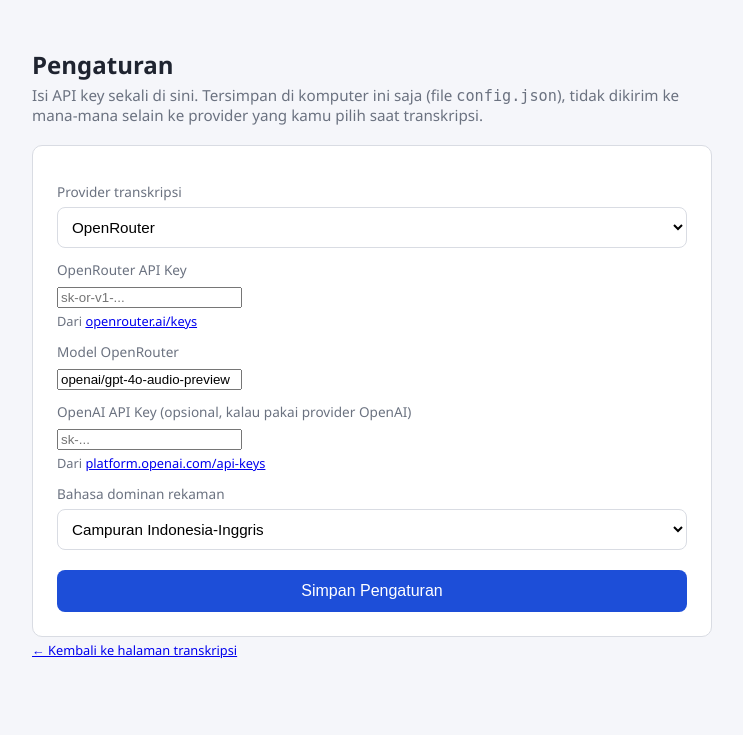
After one commit to masbil27/develop, a Flask app: page /settings in a window 1280 px wide. The commit adds this page. Shown: the top 735 px of the page, without its empty margins (268-1011 px from the left). Run offline with Flask 3, Linux system fonts and the light colour scheme.

Commit message:
Add no-terminal Windows launcher and GUI settings page
Non-technical users can now double-click "Jalankan Aplikasi.bat" to
set up (first run only) and start the app, with the browser opening
automatically. API keys are configured through a new /settings page
(saved to a local gitignored config.json) instead of editing .env by
hand, and ffmpeg can be dropped into ffmpeg_bin/ without touching the
system PATH. Adds PANDUAN_WINDOWS.md with step-by-step, jargon-free
setup instructions.

Co-Authored-By: Claude Sonnet 5 <noreply@anthropic.com>
Claude-Session: https://claude.ai/code/session_01WJtDKJvLVPjpNTps1PF1XX

```diff
--- /dev/null
+++ b/app/config_store.py
@@ -0,0 +1,42 @@
+"""Penyimpanan konfigurasi lokal (config.json) supaya user bisa isi API key
+lewat halaman web, tanpa perlu edit file .env secara manual."""
+import json
+from pathlib import Path
+from typing import Any
+
+CONFIG_PATH = Path(__file__).resolve().parent.parent / "config.json"
+
+DEFAULTS: dict[str, Any] = {
+    "provider": "openrouter",
+    "openrouter_api_key": "",
+    "openrouter_model": "openai/gpt-4o-audio-preview",
+    "openai_api_key": "",
+    "openai_model": "whisper-1",
+    "language_hint": "mixed",
+}
+
+
+def load_config() -> dict[str, Any]:
+    if not CONFIG_PATH.exists():
+        return dict(DEFAULTS)
+    try:
+        data = json.loads(CONFIG_PATH.read_text(encoding="utf-8"))
+    except (json.JSONDecodeError, OSError):
+        return dict(DEFAULTS)
+    merged = dict(DEFAULTS)
+    merged.update({k: v for k, v in data.items() if k in DEFAULTS})
+    return merged
+
+
+def save_config(data: dict[str, Any]) -> None:
+    current = load_config()
+    current.update({k: v for k, v in data.items() if k in DEFAULTS})
+    CONFIG_PATH.write_text(json.dumps(current, indent=2, ensure_ascii=False), encoding="utf-8")
+
+
+def is_configured(config: dict[str, Any]) -> bool:
+    if config["provider"] == "openrouter":
+        return bool(config.get("openrouter_api_key"))
+    if config["provider"] == "openai":
+        return bool(config.get("openai_api_key"))
+    return False
--- a/app/static/style.css
+++ b/app/static/style.css
@@ -119,6 +119,33 @@ button:hover { background: #1730a6; }
   white-space: pre-wrap;
 }
 
+.notice {
+  background: #eaf7ee;
+  color: #1e7e34;
+  border: 1px solid #bfe6c9;
+  border-radius: 8px;
+  padding: 12px 14px;
+  margin-top: 16px;
+  font-size: 0.9rem;
+}
+
+select {
+  width: 100%;
+  padding: 10px;
+  border: 1px solid var(--border);
+  border-radius: 8px;
+  font-size: 0.95rem;
+  background: white;
+}
+
+.settings-link {
+  display: inline-block;
+  margin-top: 10px;
+  font-size: 0.85rem;
+  color: var(--primary);
+  text-decoration: none;
+}
+
 textarea.transcript {
   width: 100%;
   min-height: 360px;
--- a/app/templates/index.html
+++ b/app/templates/index.html
@@ -11,6 +11,7 @@
     <header>
       <h1>Transkrip Audio/Video ke Teks</h1>
       <p>Unggah file audio/video, atau tempel link YouTube (termasuk siaran live) untuk ditranskripsi.</p>
+      <a class="settings-link" href="{{ url_for('settings') }}">&#9881; Pengaturan (API key, bahasa)</a>
     </header>
 
     {% if error %}
--- /dev/null
+++ b/app/templates/settings.html
@@ -0,0 +1,58 @@
+<!DOCTYPE html>
+<html lang="id">
+<head>
+  <meta charset="UTF-8">
+  <meta name="viewport" content="width=device-width, initial-scale=1.0">
+  <title>Pengaturan</title>
+  <link rel="stylesheet" href="{{ url_for('static', filename='style.css') }}">
+</head>
+<body>
+  <div class="wrap">
+    <header>
+      <h1>Pengaturan</h1>
+      <p>Isi API key sekali di sini. Tersimpan di komputer ini saja (file <code>config.json</code>), tidak dikirim ke mana-mana selain ke provider yang kamu pilih saat transkripsi.</p>
+    </header>
+
+    {% if saved %}
+      <div class="notice">Pengaturan tersimpan.</div>
+    {% endif %}
+    {% if error %}
+      <div class="error">{{ error }}</div>
+    {% endif %}
+
+    <div class="card">
+      <form action="{{ url_for('settings') }}" method="post">
+        <label class="field-label" for="provider">Provider transkripsi</label>
+        <select name="provider" id="provider">
+          <option value="openrouter" {% if config.provider == 'openrouter' %}selected{% endif %}>OpenRouter</option>
+          <option value="openai" {% if config.provider == 'openai' %}selected{% endif %}>OpenAI</option>
+        </select>
+
+        <label class="field-label" for="openrouter_api_key">OpenRouter API Key</label>
+        <input type="password" name="openrouter_api_key" id="openrouter_api_key"
+               value="{{ config.openrouter_api_key }}" placeholder="sk-or-v1-...">
+        <div class="hint">Dari <a href="https://openrouter.ai/keys" target="_blank" rel="noopener">openrouter.ai/keys</a></div>
+
+        <label class="field-label" for="openrouter_model">Model OpenRouter</label>
+        <input type="text" name="openrouter_model" id="openrouter_model" value="{{ config.openrouter_model }}">
+
+        <label class="field-label" for="openai_api_key">OpenAI API Key (opsional, kalau pakai provider OpenAI)</label>
+        <input type="password" name="openai_api_key" id="openai_api_key"
+               value="{{ config.openai_api_key }}" placeholder="sk-...">
+        <div class="hint">Dari <a href="https://platform.openai.com/api-keys" target="_blank" rel="noopener">platform.openai.com/api-keys</a></div>
+
+        <label class="field-label" for="language_hint">Bahasa dominan rekaman</label>
+        <select name="language_hint" id="language_hint">
+          <option value="mixed" {% if config.language_hint == 'mixed' %}selected{% endif %}>Campuran Indonesia-Inggris</option>
+          <option value="id" {% if config.language_hint == 'id' %}selected{% endif %}>Bahasa Indonesia saja</option>
+          <option value="en" {% if config.language_hint == 'en' %}selected{% endif %}>Bahasa Inggris saja</option>
+        </select>
+
+        <button type="submit">Simpan Pengaturan</button>
+      </form>
+    </div>
+
+    <p class="hint"><a href="{{ url_for('index') }}">&larr; Kembali ke halaman transkripsi</a></p>
+  </div>
+</body>
+</html>
--- a/app/transcriber.py
+++ b/app/transcriber.py
@@ -5,7 +5,7 @@ import shutil
 import uuid
 from pathlib import Path
 
-from . import audio
+from . import audio, config_store
 from .providers import TranscriptionProvider
 
 logger = logging.getLogger(__name__)
@@ -15,7 +15,8 @@ def transcribe_file(input_path: Path, provider: TranscriptionProvider, work_dir:
     """Transkripsi satu file audio/video lokal menjadi teks penuh."""
     job_dir = work_dir / uuid.uuid4().hex
     job_dir.mkdir(parents=True, exist_ok=True)
-    language_hint = os.environ.get("TRANSCRIPTION_LANGUAGE_HINT", "mixed")
+    config = config_store.load_config()
+    language_hint = config.get("language_hint") or os.environ.get("TRANSCRIPTION_LANGUAGE_HINT", "mixed")
     chunk_seconds = int(os.environ.get("CHUNK_SECONDS", "300"))
 
     try:
--- a/server.py
+++ b/server.py
@@ -6,10 +6,11 @@ from functools import wraps
 from pathlib import Path
 
 from dotenv import load_dotenv
-from flask import Flask, Response, abort, render_template, request, send_file
+from flask import Flask, Response, abort, redirect, render_template, request, send_file, url_for
 
 load_dotenv()
 
+from app import config_store  # noqa: E402
 from app.providers import TranscriptionError, get_provider  # noqa: E402
 from app.transcriber import transcribe_file  # noqa: E402
 from app.youtube import YoutubeDownloadError, download_audio  # noqa: E402
@@ -23,6 +24,12 @@ WORK_DIR = BASE_DIR / "uploads" / "_work"
 RESULT_DIR = BASE_DIR / "uploads" / "_results"
 for d in (UPLOAD_DIR, WORK_DIR, RESULT_DIR):
     d.mkdir(parents=True, exist_ok=True)
+
+# Kalau ffmpeg.exe/ffprobe.exe ditaruh di folder ffmpeg_bin (misal di Windows,
+# tanpa perlu edit PATH sistem), pakai itu secara otomatis.
+FFMPEG_BIN_DIR = BASE_DIR / "ffmpeg_bin"
+if FFMPEG_BIN_DIR.is_dir():
+    os.environ["PATH"] = str(FFMPEG_BIN_DIR) + os.pathsep + os.environ.get("PATH", "")
 
 ALLOWED_EXTENSIONS = {
     ".mp3", ".wav", ".m4a", ".aac", ".flac", ".ogg", ".opus",
@@ -69,7 +76,39 @@ def requires_auth(view):
 @app.route("/")
 @requires_auth
 def index():
+    config = config_store.load_config()
+    if not config_store.is_configured(config) and not (
+        os.environ.get("OPENROUTER_API_KEY") or os.environ.get("OPENAI_API_KEY")
+    ):
+        return redirect(url_for("settings"))
     return render_template("index.html")
+
+
+@app.route("/settings", methods=["GET", "POST"])
+@requires_auth
+def settings():
+    saved = False
+    error = None
+    if request.method == "POST":
+        provider = request.form.get("provider", "openrouter").strip().lower()
+        if provider not in ("openrouter", "openai"):
+            error = "Provider tidak dikenal."
+        else:
+            config_store.save_config(
+                {
+                    "provider": provider,
+                    "openrouter_api_key": (request.form.get("openrouter_api_key") or "").strip(),
+                    "openrouter_model": (request.form.get("openrouter_model") or "").strip()
+                    or "openai/gpt-4o-audio-preview",
+                    "openai_api_key": (request.form.get("openai_api_key") or "").strip(),
+                    "openai_model": "whisper-1",
+                    "language_hint": request.form.get("language_hint", "mixed"),
+                }
+            )
+            saved = True
+
+    config = config_store.load_config()
+    return render_template("settings.html", config=config, saved=saved, error=error)
 
 
 @app.route("/transcribe", methods=["POST"])
@@ -142,6 +181,18 @@ def download(job_id):
     )
 
 
+def _open_browser_later(url: str, delay: float = 1.5) -> None:
+    import threading
+    import webbrowser
+
+    def _open():
+        webbrowser.open(url)
+
+    threading.Timer(delay, _open).start()
+
+
 if __name__ == "__main__":
     port = int(os.environ.get("PORT", "5000"))
+    if os.environ.get("AUTO_OPEN_BROWSER", "1") != "0":
+        _open_browser_later(f"http://localhost:{port}")
     app.run(host="0.0.0.0", port=port, debug=False)
```
Also changed, not shown: PANDUAN_WINDOWS.md (added, +76 -0 lines), app/providers/__init__.py (+16 -6 lines), README.md, 3 other files.
